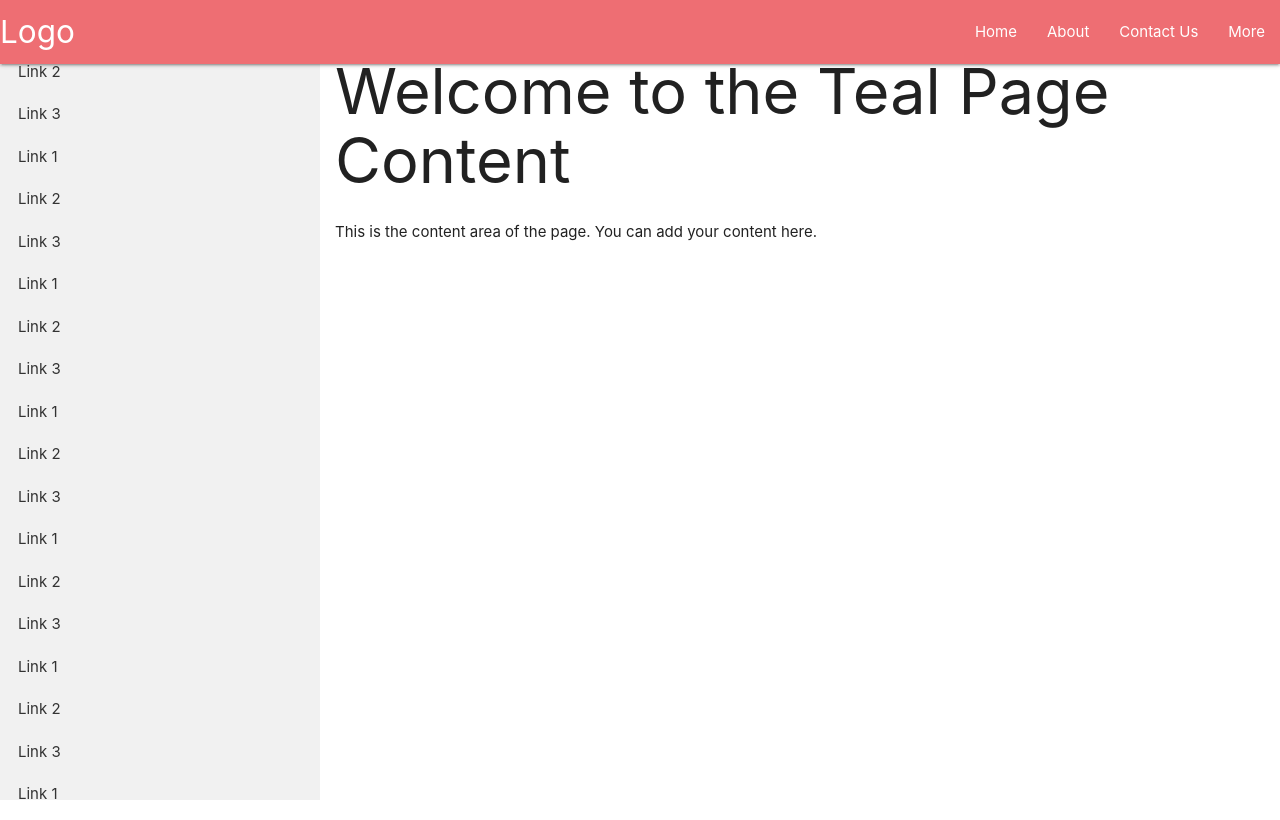
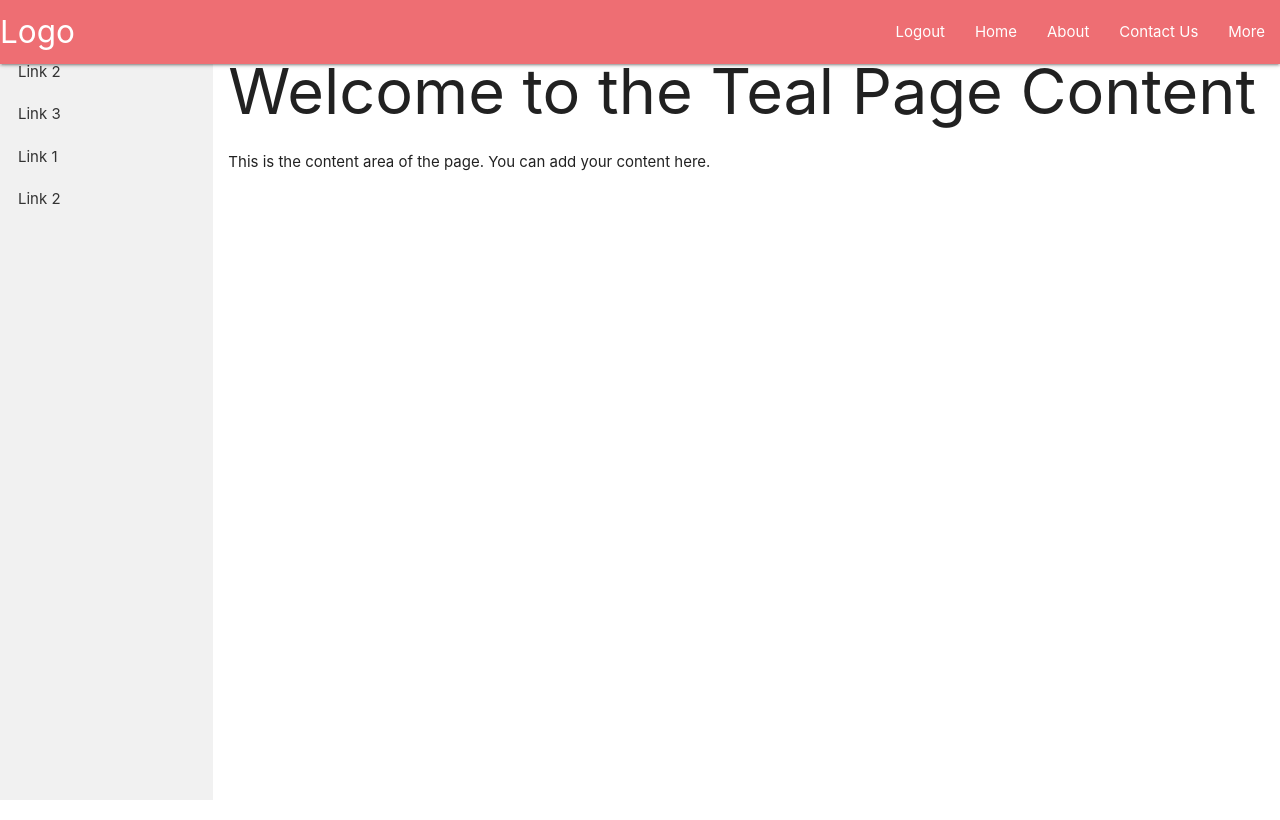
Before and after one commit to AbulQasim123/FirstCodeigniter4, a CodeIgniter 4 app: template app/Views/users/dashboard.php in a window 1280 px wide. Run offline with PHP 8.4 and a stand-in for CodeIgniter, Linux system fonts and the light colour scheme; the template is opened without the code that fills it, so the values that code supplies are empty; some libraries are stand-ins or nearby versions.

Commit message:
Some changes

```diff
--- a/app/Views/users/dashboard.php
+++ b/app/Views/users/dashboard.php
@@ -52,6 +52,7 @@
             <a href="#!" class="brand-logo">Logo</a>
             <a href="#" data-target="mobile-demo" class="sidenav-trigger"><i class="material-icons">menu</i></a>
             <ul class="right hide-on-med-and-down">
+                <li><a href="<?= base_url('logout') ?>">Logout</a></li>
                 <li><a href="sass.html">Home</a></li>
                 <li><a href="badges.html">About</a></li>
                 <li><a href="collapsible.html">Contact Us</a></li>
@@ -71,10 +72,16 @@
 </ul>
 
 <div class="row">
-    <div class="col s3">
+    <div class="col s2">
         <!-- Grey navigation panel -->
         <div class="navigation-panel">
             <ul>
+                <li><a href="#">Link 1</a></li>
+                <li><a href="#">Link 2</a></li>
+                <li><a href="#">Link 3</a></li>
+                <li><a href="#">Link 1</a></li>
+                <li><a href="#">Link 2</a></li>
+                <!-- <li><a href="#">Link 3</a></li>
                 <li><a href="#">Link 1</a></li>
                 <li><a href="#">Link 2</a></li>
                 <li><a href="#">Link 3</a></li>
@@ -92,18 +99,12 @@
                 <li><a href="#">Link 3</a></li>
                 <li><a href="#">Link 1</a></li>
                 <li><a href="#">Link 2</a></li>
-                <li><a href="#">Link 3</a></li>
-                <li><a href="#">Link 1</a></li>
-                <li><a href="#">Link 2</a></li>
-                <li><a href="#">Link 3</a></li>
-                <li><a href="#">Link 1</a></li>
-                <li><a href="#">Link 2</a></li>
-                <li><a href="#">Link 3</a></li>
+                <li><a href="#">Link 3</a></li> -->
             </ul>
         </div>
     </div>
 
-    <div class="col s9">
+    <div class="col s10">
         <div style="padding: 1rem;">
             <h1>Welcome to the Teal Page Content</h1>
             <p>This is the content area of the page. You can add your content here.</p>
```
